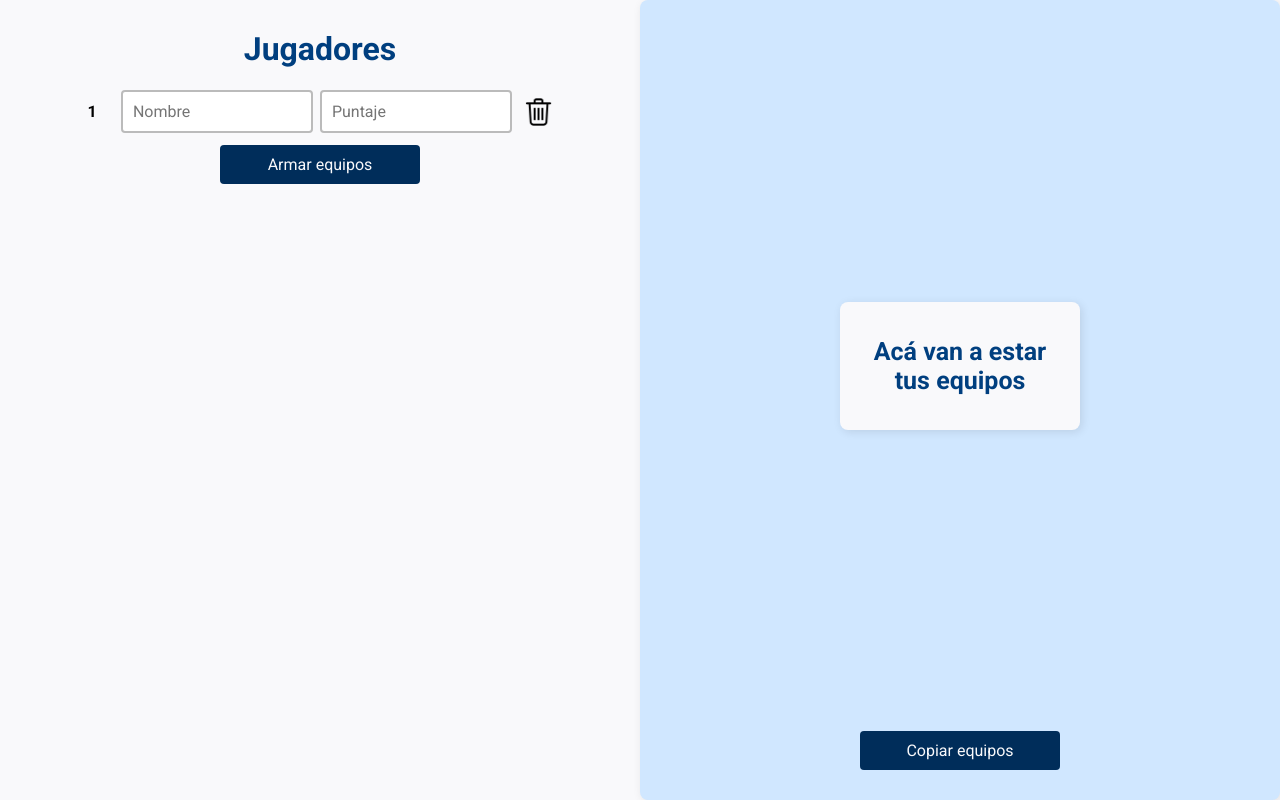
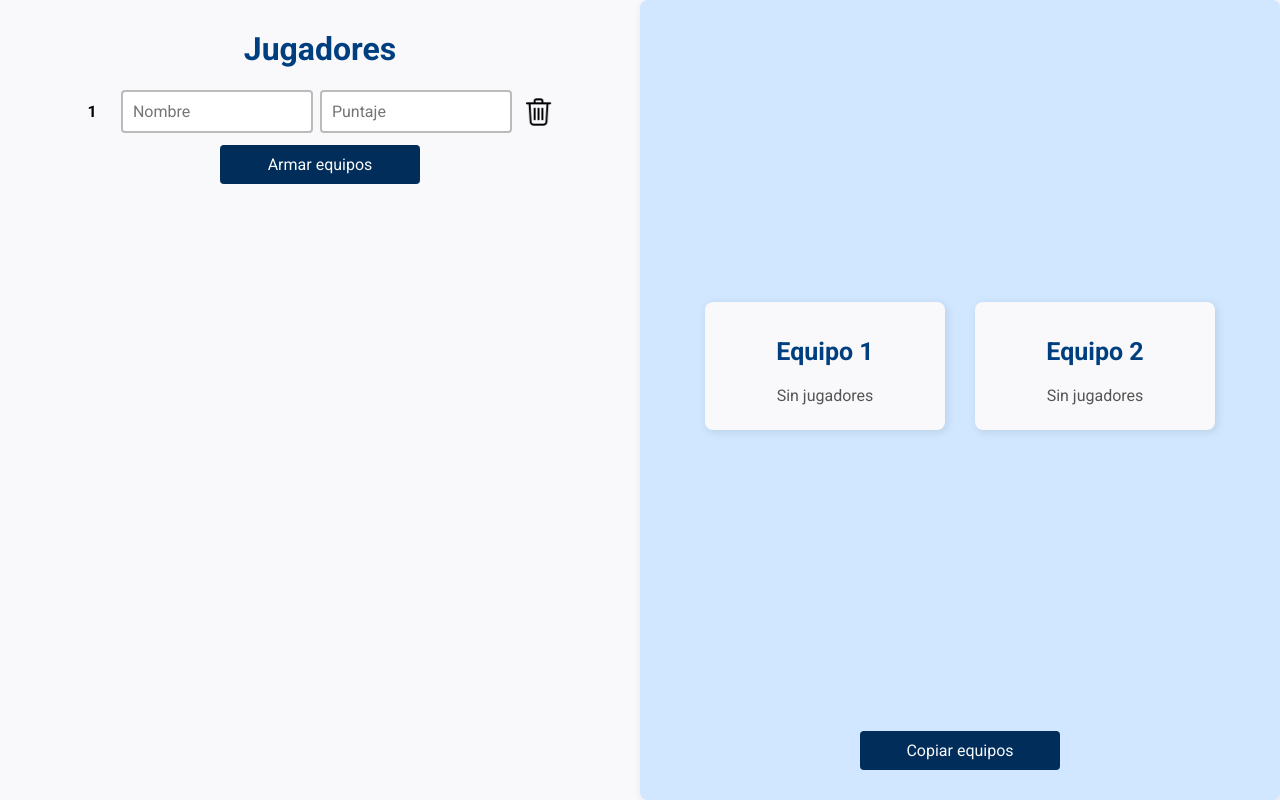
Before and after one commit to gast0nestevez/armadorDeEquipos, a React (Vite) app: page /clasico in a window 1280 px wide. Built offline with nearby package versions, Linux system fonts and the light colour scheme.

Commit message:
Fix: first run and loading spinner

```diff
--- a/src/components/Teams.jsx
+++ b/src/components/Teams.jsx
@@ -35,11 +35,7 @@ const Teams = ({ teams, loading }) => {
   return (
     <div className="teams-details">
       <div className="teams">
-        {teams.length === 0 ? (
-          <div className="team-container">
-            <h3>Acá van a estar tus equipos</h3>
-          </div>
-        ) : (
+        {(
           teams.map((team, index) => (
             <div key={index} className="team-container">
               <h3>Equipo {index + 1}</h3>
--- a/src/pages/ClassicMode.jsx
+++ b/src/pages/ClassicMode.jsx
@@ -6,9 +6,9 @@ import Form from '../components/Form'
 import Teams from '../components/Teams'
 
 function ClassicMode() {
-  const { players, setPlayers, handleChange, deletePlayer } = usePlayers([{ name: '', skill: '' }]/*Array.from({ length: 10 }, () => ({ name: '', skill: '' }))*/)
+  const { players, setPlayers, handleChange, deletePlayer } = usePlayers([{ name: '', skill: '' }])
+  const [teams, setTeams] = useState([{ players: [], skill: '' }, { players: [], skill: '' }])
   const [loading, setLoading] = useState(false)
-  const [teams, setTeams] = useState([])
 
   const submitPlayers = () => {
     setLoading(true)
```
